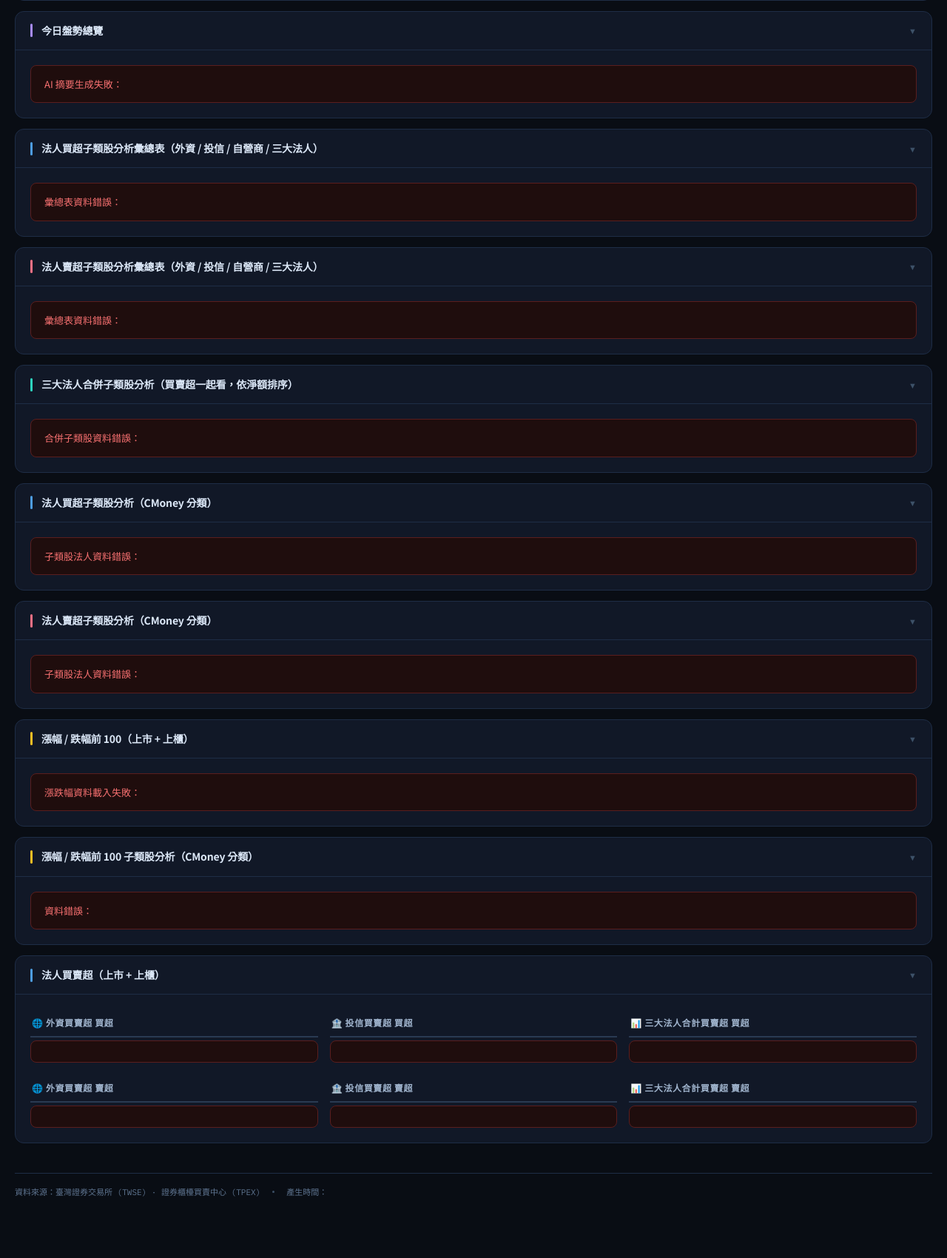
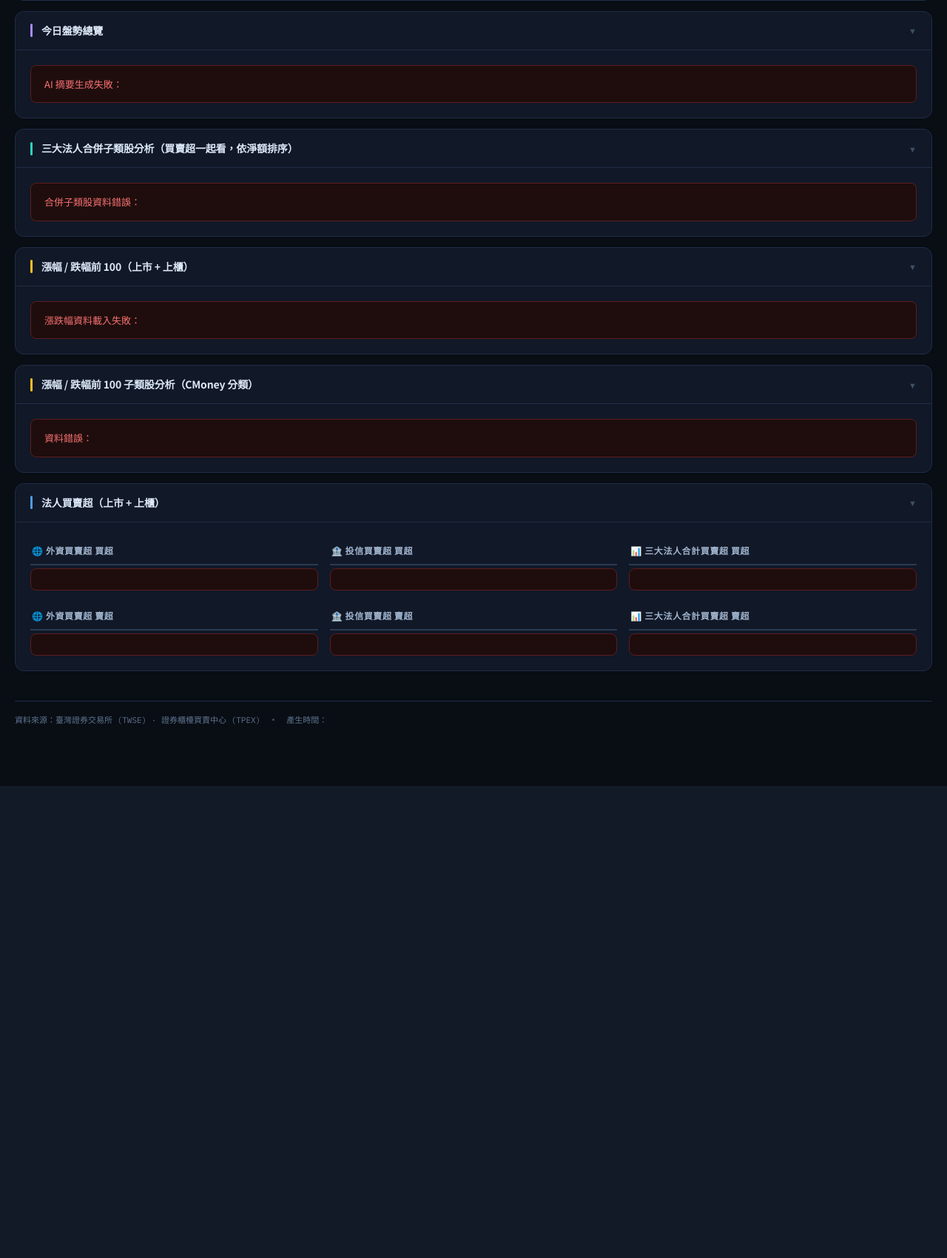
Before and after one commit to user01ju/twse_website, a Python web app: template templates/report.html in a window 1280 px wide. Shown: the part 640-2340 px from the top of the page at 74% size. After the commit the page ends 1702 px from the top, so only its background shows below. Run offline with Jinja, Linux system fonts and the light colour scheme; the template is opened without the code that fills it, so the values that code supplies are empty; some libraries are stand-ins or nearby versions.

Commit message:
chore: drop 4 institutional sector sections from reports
Per request, future reports no longer generate:
- 法人買超/賣超子類股分析彙總表
- 法人買超/賣超子類股分析（CMoney 分類）

The merged 三大法人合併子類股分析 section stays. siSwitch is now defined
inside sector_inst_merged.html so the tabs work without the deleted
partials. Removed the now-unused sector_inst.build / build_summary calls
from report_builder; deleted the 4 orphaned partial templates.

Co-Authored-By: Claude Opus 4.8 <noreply@anthropic.com>

```diff
--- a/templates/partials/sector_inst.html
+++ /dev/null
@@ -1,94 +0,0 @@
-{# 法人子類股買超 — 外資 / 投信 / 三大法人 grouped by CMoney sector #}
-{% set s = sections.sector_inst %}
-{% if not s.ok %}
-<div class="error-box">子類股法人資料錯誤：{{ s.error }}</div>
-{% else %}
-{% set tabs = [
-  ('foreign',  '🌐 外資',     s.data.foreign_buy),
-  ('trust',    '🏦 投信',     s.data.trust_buy),
-  ('dealer',   '🏛️ 自營商',   s.data.dealer_buy),
-  ('combined', '📊 三大法人', s.data.combined_buy),
-] %}
-
-<div class="si-tabs">
-  {% for key, label, groups in tabs %}
-  <button class="si-tab {% if loop.first %}active{% endif %}"
-          onclick="siSwitch(this,'si-panel-{{ key }}')">{{ label }}</button>
-  {% endfor %}
-</div>
-
-{% for key, label, groups in tabs %}
-<div id="si-panel-{{ key }}" class="si-panel {% if not loop.first %}hidden{% endif %}">
-  {% if not groups %}
-  <div class="error-box">暫無資料</div>
-  {% else %}
-
-  {# Summary stats #}
-  {% set total_yi = namespace(v=0) %}
-  {% set max_yi   = namespace(v=0) %}
-  {% for g in groups %}
-    {% set total_yi.v = total_yi.v + g.net_yi %}
-    {% if g.net_yi > max_yi.v %}{% set max_yi.v = g.net_yi %}{% endif %}
-  {% endfor %}
-
-  <div class="si-meta">
-    共 <strong>{{ groups | length }}</strong> 個子類股　合計淨買超
-    <strong class="pos">{{ "{:,.1f}".format(total_yi.v) }} 億</strong>
-  </div>
-
-  <table class="si-table">
-    <thead>
-      <tr>
-        <th class="si-th-rank">#</th>
-        <th class="si-th-sector">子類股</th>
-        <th class="si-th-num">個股數</th>
-        <th class="si-th-yi">淨買超(億)</th>
-        <th class="si-th-pct">佔比</th>
-        <th class="si-th-stocks">個股明細（代號 名稱 金額）</th>
-      </tr>
-    </thead>
-    <tbody>
-      {% for g in groups %}
-      {% set bar_pct = (g.net_yi / max_yi.v * 100) if max_yi.v > 0 else 0 %}
-      <tr class="si-row {% if loop.index % 2 == 0 %}si-alt{% endif %}">
-        <td class="si-rank">{{ loop.index }}</td>
-        <td class="si-sector">
-          <span class="si-sector-name">{{ g.sector }}</span>
-          {% if g.parent %}<span class="si-parent">{{ g.parent }}</span>{% endif %}
-        </td>
-        <td class="si-num">{{ g.count }}</td>
-        <td class="si-yi pos" data-order="{{ g.net_yi }}">
-          +{{ "{:,.1f}".format(g.net_yi) }}
-        </td>
-        <td class="si-pct">
-          <div class="si-bar-wrap">
-            <div class="si-bar" style="width:{{ "{:.1f}".format(bar_pct) }}%"></div>
-            <span class="si-bar-label">{{ "{:.1f}".format(g.pct) }}%</span>
-          </div>
-        </td>
-        <td class="si-stocks">
-          {% for st in g.stocks %}
-          <span class="si-stock-tag">
-            <span class="si-code">{{ st.code }}</span>
-            <span class="si-sname">{{ st.name }}</span>
-            <span class="si-zhang pos">+{{ "{:.2f}".format(st.net_yi) }}億</span>
-          </span>
-          {% endfor %}
-        </td>
-      </tr>
-      {% endfor %}
-    </tbody>
-  </table>
-  {% endif %}
-</div>
-{% endfor %}
-
-<script>
-function siSwitch(btn, panelId) {
-  btn.closest('.section-body').querySelectorAll('.si-tab').forEach(b => b.classList.remove('active'));
-  btn.closest('.section-body').querySelectorAll('.si-panel').forEach(p => p.classList.add('hidden'));
-  btn.classList.add('active');
-  document.getElementById(panelId).classList.remove('hidden');
-}
-</script>
-{% endif %}
--- a/templates/partials/sector_inst_merged.html
+++ b/templates/partials/sector_inst_merged.html
@@ -84,6 +84,16 @@
 .si-merged-table th.si-sort.desc .si-sort-ind { opacity: 1; }
 </style>
 <script>
+// 頁簽切換（此 section 自足，不依賴其他 partial）
+if (typeof window.siSwitch !== 'function') {
+  window.siSwitch = function (btn, panelId) {
+    var body = btn.closest('.section-body');
+    body.querySelectorAll('.si-tab').forEach(function (b) { b.classList.remove('active'); });
+    body.querySelectorAll('.si-panel').forEach(function (p) { p.classList.add('hidden'); });
+    btn.classList.add('active');
+    document.getElementById(panelId).classList.remove('hidden');
+  };
+}
 (function () {
   document.querySelectorAll('.si-merged-table').forEach(function (table) {
     var tbody = table.querySelector('tbody');
--- a/templates/partials/sector_inst_sell.html
+++ /dev/null
@@ -1,84 +0,0 @@
-{# 法人賣超子類股分析 — 外資 / 投信 / 三大法人 #}
-{% set s = sections.sector_inst %}
-{% if not s.ok %}
-<div class="error-box">子類股法人資料錯誤：{{ s.error }}</div>
-{% else %}
-{% set tabs = [
-  ('sell_foreign',  '🌐 外資',     s.data.foreign_sell),
-  ('sell_trust',    '🏦 投信',     s.data.trust_sell),
-  ('sell_dealer',   '🏛️ 自營商',   s.data.dealer_sell),
-  ('sell_combined', '📊 三大法人', s.data.combined_sell),
-] %}
-
-<div class="si-tabs">
-  {% for key, label, groups in tabs %}
-  <button class="si-tab si-tab-neg {% if loop.first %}active{% endif %}"
-          onclick="siSwitch(this,'si-panel-{{ key }}')">{{ label }}</button>
-  {% endfor %}
-</div>
-
-{% for key, label, groups in tabs %}
-<div id="si-panel-{{ key }}" class="si-panel {% if not loop.first %}hidden{% endif %}">
-  {% if not groups %}
-  <div class="error-box">暫無資料</div>
-  {% else %}
-
-  {% set total_abs = namespace(v=0) %}
-  {% set max_abs   = namespace(v=0) %}
-  {% for g in groups %}
-    {% set total_abs.v = total_abs.v + g.abs_yi %}
-    {% if g.abs_yi > max_abs.v %}{% set max_abs.v = g.abs_yi %}{% endif %}
-  {% endfor %}
-
-  <div class="si-meta">
-    共 <strong>{{ groups | length }}</strong> 個子類股　合計淨賣超
-    <strong class="neg">{{ "{:,.1f}".format(total_abs.v) }} 億</strong>
-  </div>
-
-  <table class="si-table">
-    <thead>
-      <tr>
-        <th class="si-th-rank">#</th>
-        <th class="si-th-sector">子類股</th>
-        <th class="si-th-num">個股數</th>
-        <th class="si-th-yi">淨賣超(億)</th>
-        <th class="si-th-pct">佔比</th>
-        <th class="si-th-stocks">個股明細（代號 名稱 金額）</th>
-      </tr>
-    </thead>
-    <tbody>
-      {% for g in groups %}
-      {% set bar_pct = (g.abs_yi / max_abs.v * 100) if max_abs.v > 0 else 0 %}
-      <tr class="si-row {% if loop.index % 2 == 0 %}si-alt{% endif %}">
-        <td class="si-rank">{{ loop.index }}</td>
-        <td class="si-sector">
-          <span class="si-sector-name">{{ g.sector }}</span>
-          {% if g.parent %}<span class="si-parent">{{ g.parent }}</span>{% endif %}
-        </td>
-        <td class="si-num">{{ g.count }}</td>
-        <td class="si-yi neg" data-order="{{ g.net_yi }}">
-          {{ "{:,.1f}".format(g.net_yi) }}
-        </td>
-        <td class="si-pct">
-          <div class="si-bar-wrap">
-            <div class="si-bar si-bar-neg" style="width:{{ "{:.1f}".format(bar_pct) }}%"></div>
-            <span class="si-bar-label">{{ "{:.1f}".format(g.pct) }}%</span>
-          </div>
-        </td>
-        <td class="si-stocks">
-          {% for st in g.stocks %}
-          <span class="si-stock-tag">
-            <span class="si-code">{{ st.code }}</span>
-            <span class="si-sname">{{ st.name }}</span>
-            <span class="si-zhang neg">{{ "{:.2f}".format(st.net_yi) }}億</span>
-          </span>
-          {% endfor %}
-        </td>
-      </tr>
-      {% endfor %}
-    </tbody>
-  </table>
-  {% endif %}
-</div>
-{% endfor %}
-{% endif %}
--- a/templates/partials/sector_inst_summary.html
+++ /dev/null
@@ -1,58 +0,0 @@
-{# 法人買超子類股分析彙總表 #}
-{% set s = sections.sector_summary %}
-{% if not s.ok %}
-<div class="error-box">彙總表資料錯誤：{{ s.error }}</div>
-{% else %}
-{% set d = s.data.buy %}
-<div style="overflow-x:auto">
-<table class="sis-table">
-  <thead>
-    <tr class="sis-head-group">
-      <th rowspan="2" class="sis-th-rank">#</th>
-      <th rowspan="2" class="sis-th-sector">子類股</th>
-      <th rowspan="2" class="sis-th-num">個股數</th>
-      <th class="sis-th-inst">外資</th>
-      <th class="sis-th-inst">投信</th>
-      <th class="sis-th-inst">自營商</th>
-      <th class="sis-th-inst sis-th-combined">三大法人</th>
-      <th rowspan="2" class="sis-th-stocks">個股明細（代號 名稱 金額）</th>
-    </tr>
-    <tr class="sis-head-total">
-      <th class="sis-sub">合計<br><span class="{{ 'pos' if d.tot_foreign >= 0 else 'neg' }}">{{ "{:,.1f}".format(d.tot_foreign) }}&thinsp;億</span></th>
-      <th class="sis-sub">合計<br><span class="{{ 'pos' if d.tot_trust >= 0 else 'neg' }}">{{ "{:,.1f}".format(d.tot_trust) }}&thinsp;億</span></th>
-      <th class="sis-sub">合計<br><span class="{{ 'pos' if d.tot_dealer >= 0 else 'neg' }}">{{ "{:,.1f}".format(d.tot_dealer) }}&thinsp;億</span></th>
-      <th class="sis-sub sis-th-combined">合計<br><span class="pos">{{ "{:,.1f}".format(d.tot_combined) }}&thinsp;億</span></th>
-    </tr>
-  </thead>
-  <tbody>
-    {% for r in d.rows %}
-    <tr class="sis-row {% if loop.index % 2 == 0 %}si-alt{% endif %}">
-      <td class="si-rank">{{ loop.index }}</td>
-      <td class="si-sector">
-        <span class="si-sector-name">{{ r.sector }}</span>
-        {% if r.parent %}<span class="si-parent">{{ r.parent }}</span>{% endif %}
-      </td>
-      <td class="si-num">{{ r.count }}</td>
-      {% for val in [r.foreign_yi, r.trust_yi, r.dealer_yi] %}
-      <td class="sis-yi {% if val > 0 %}pos{% elif val < 0 %}neg{% else %}flat{% endif %}">
-        {% if val == 0 %}—
-        {% elif val > 0 %}{{ "{:,.1f}".format(val) }}
-        {% else %}({{ "{:,.1f}".format(val | abs) }}){% endif %}
-      </td>
-      {% endfor %}
-      <td class="sis-yi sis-yi-combined pos">{{ "{:,.1f}".format(r.combined_yi) }}</td>
-      <td class="si-stocks">
-        {% for st in r.stocks %}
-        <span class="si-stock-tag">
-          <span class="si-code">{{ st.code }}</span>
-          <span class="si-sname">{{ st.name }}</span>
-          <span class="si-zhang pos">{{ "{:.2f}".format(st.net_yi | abs) }}億</span>
-        </span>
-        {% endfor %}
-      </td>
-    </tr>
-    {% endfor %}
-  </tbody>
-</table>
-</div>
-{% endif %}
--- a/templates/partials/sector_inst_summary_sell.html
+++ /dev/null
@@ -1,58 +0,0 @@
-{# 法人賣超子類股分析彙總表 #}
-{% set s = sections.sector_summary %}
-{% if not s.ok %}
-<div class="error-box">彙總表資料錯誤：{{ s.error }}</div>
-{% else %}
-{% set d = s.data.sell %}
-<div style="overflow-x:auto">
-<table class="sis-table">
-  <thead>
-    <tr class="sis-head-group">
-      <th rowspan="2" class="sis-th-rank">#</th>
-      <th rowspan="2" class="sis-th-sector">子類股</th>
-      <th rowspan="2" class="sis-th-num">個股數</th>
-      <th class="sis-th-inst">外資</th>
-      <th class="sis-th-inst">投信</th>
-      <th class="sis-th-inst">自營商</th>
-      <th class="sis-th-inst sis-th-combined">三大法人</th>
-      <th rowspan="2" class="sis-th-stocks">個股明細（代號 名稱 金額）</th>
-    </tr>
-    <tr class="sis-head-total">
-      <th class="sis-sub">合計<br><span class="neg">{{ "{:,.1f}".format(d.tot_foreign) }}&thinsp;億</span></th>
-      <th class="sis-sub">合計<br><span class="neg">{{ "{:,.1f}".format(d.tot_trust) }}&thinsp;億</span></th>
-      <th class="sis-sub">合計<br><span class="{{ 'neg' if d.tot_dealer >= 0 else 'pos' }}">{{ "{:,.1f}".format(d.tot_dealer) }}&thinsp;億</span></th>
-      <th class="sis-sub sis-th-combined">合計<br><span class="neg">{{ "{:,.1f}".format(d.tot_combined) }}&thinsp;億</span></th>
-    </tr>
-  </thead>
-  <tbody>
-    {% for r in d.rows %}
-    <tr class="sis-row {% if loop.index % 2 == 0 %}si-alt{% endif %}">
-      <td class="si-rank">{{ loop.index }}</td>
-      <td class="si-sector">
-        <span class="si-sector-name">{{ r.sector }}</span>
-        {% if r.parent %}<span class="si-parent">{{ r.parent }}</span>{% endif %}
-      </td>
-      <td class="si-num">{{ r.count }}</td>
-      {% for val in [r.foreign_yi, r.trust_yi, r.dealer_yi] %}
-      <td class="sis-yi {% if val > 0 %}neg{% elif val < 0 %}pos{% else %}flat{% endif %}">
-        {% if val == 0 %}—
-        {% elif val > 0 %}{{ "{:,.1f}".format(val) }}
-        {% else %}({{ "{:,.1f}".format(val | abs) }}){% endif %}
-      </td>
-      {% endfor %}
-      <td class="sis-yi sis-yi-combined neg">{{ "{:,.1f}".format(r.combined_yi) }}</td>
-      <td class="si-stocks">
-        {% for st in r.stocks %}
-        <span class="si-stock-tag">
-          <span class="si-code">{{ st.code }}</span>
-          <span class="si-sname">{{ st.name }}</span>
-          <span class="si-zhang neg">{{ "{:.2f}".format(st.net_yi | abs) }}億</span>
-        </span>
-        {% endfor %}
-      </td>
-    </tr>
-    {% endfor %}
-  </tbody>
-</table>
-</div>
-{% endif %}
--- a/templates/report.html
+++ b/templates/report.html
@@ -77,26 +77,6 @@
   </div>
 </div>
 
-{# 法人買超子類股分析彙總表 #}
-<div class="section accent-blue">
-  <div class="section-header">
-    <span class="section-accent"></span>
-    <span class="section-title">法人買超子類股分析彙總表（外資 / 投信 / 自營商 / 三大法人）</span>
-    <span class="section-toggle-icon">▼</span>
-  </div>
-  <div class="section-body">{% include "partials/sector_inst_summary.html" %}</div>
-</div>
-
-{# 法人賣超子類股分析彙總表 #}
-<div class="section accent-rose">
-  <div class="section-header">
-    <span class="section-accent"></span>
-    <span class="section-title">法人賣超子類股分析彙總表（外資 / 投信 / 自營商 / 三大法人）</span>
-    <span class="section-toggle-icon">▼</span>
-  </div>
-  <div class="section-body">{% include "partials/sector_inst_summary_sell.html" %}</div>
-</div>
-
 {# 三大法人合併 by 子類股（買賣超一起看） #}
 <div class="section accent-teal">
   <div class="section-header">
@@ -108,26 +88,6 @@
     <span class="section-toggle-icon">▼</span>
   </div>
   <div class="section-body">{% include "partials/sector_inst_merged.html" %}</div>
-</div>
-
-{# 法人買超 by 子類股 #}
-<div class="section accent-blue">
-  <div class="section-header">
-    <span class="section-accent"></span>
-    <span class="section-title">法人買超子類股分析（CMoney 分類）</span>
-    <span class="section-toggle-icon">▼</span>
-  </div>
-  <div class="section-body">{% include "partials/sector_inst.html" %}</div>
-</div>
-
-{# 法人賣超 by 子類股 #}
-<div class="section accent-rose">
-  <div class="section-header">
-    <span class="section-accent"></span>
-    <span class="section-title">法人賣超子類股分析（CMoney 分類）</span>
-    <span class="section-toggle-icon">▼</span>
-  </div>
-  <div class="section-body">{% include "partials/sector_inst_sell.html" %}</div>
 </div>
 
 {# Sections 5+6: 漲跌幅前100 #}
```
Also changed, not shown: generator/report_builder.py (+0 -11 lines).
